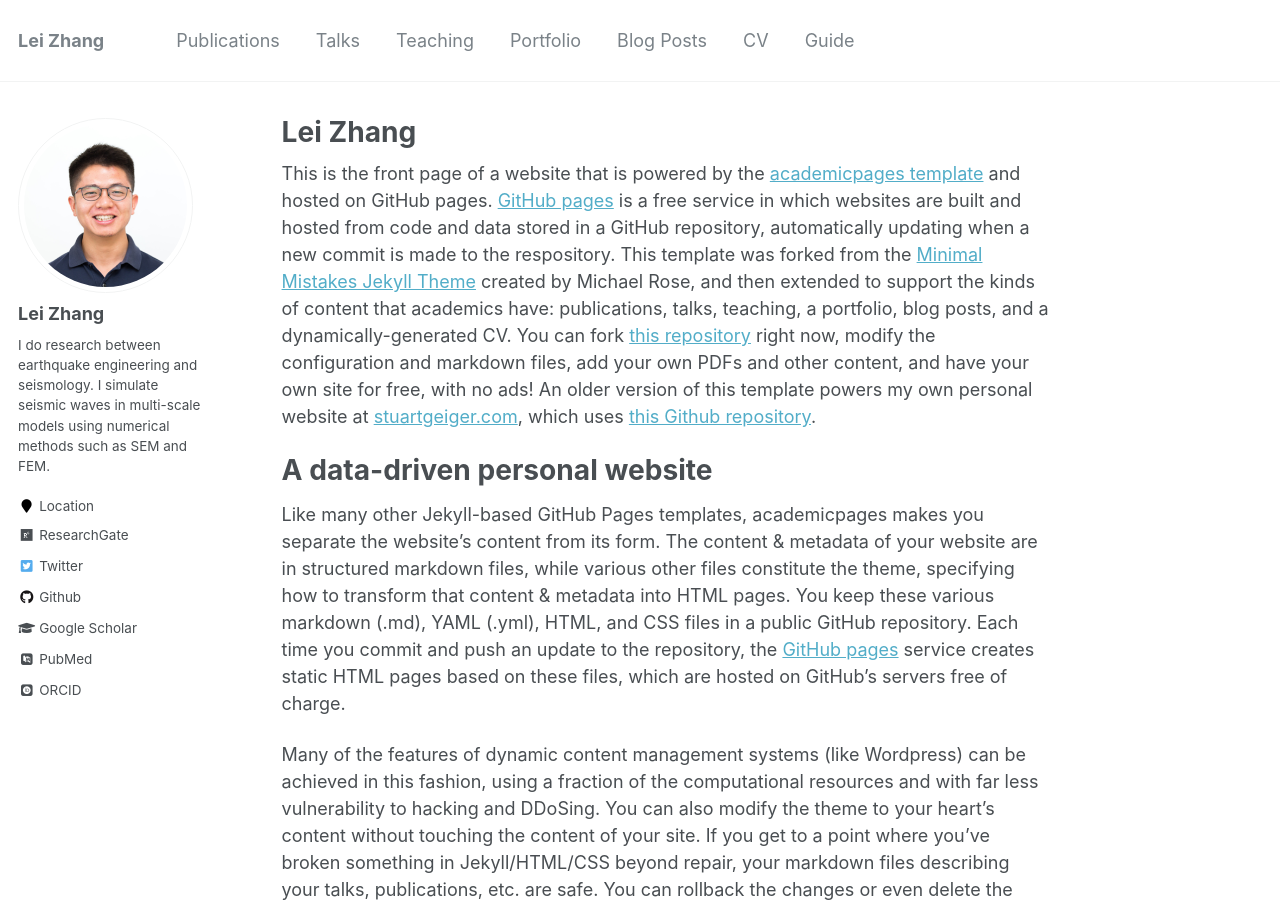
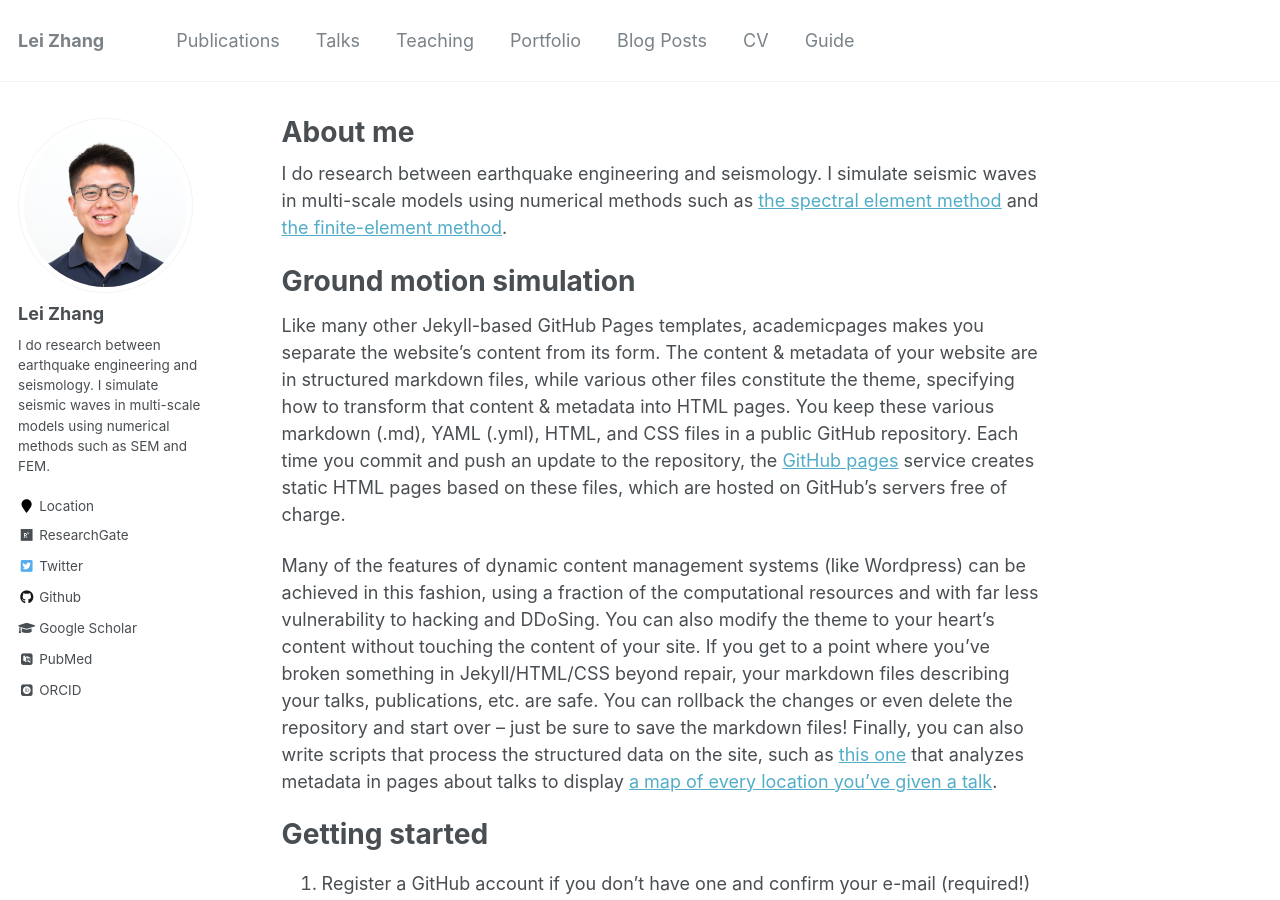
Before and after one commit to zhanglei911/zhanglei911.github.io, a Jekyll site: the page built from _pages/about.md, in a window 1280 px wide and 900 px high. Built offline with Jekyll 4.4.1, drawn with Linux system fonts in a browser that asks for light colours; some web fonts are replaced.

Commit message:
Update about.md

```diff
--- a/_pages/about.md
+++ b/_pages/about.md
@@ -1,6 +1,6 @@
 ---
 permalink: /
-title: "Lei Zhang"
+title: "About me"
 excerpt: "About me"
 author_profile: true
 redirect_from:
@@ -8,9 +8,9 @@ redirect_from:
   - /about.html
 ---
 
-This is the front page of a website that is powered by the [academicpages template](https://github.com/academicpages/academicpages.github.io) and hosted on GitHub pages. [GitHub pages](https://pages.github.com) is a free service in which websites are built and hosted from code and data stored in a GitHub repository, automatically updating when a new commit is made to the respository. This template was forked from the [Minimal Mistakes Jekyll Theme](https://mmistakes.github.io/minimal-mistakes/) created by Michael Rose, and then extended to support the kinds of content that academics have: publications, talks, teaching, a portfolio, blog posts, and a dynamically-generated CV. You can fork [this repository](https://github.com/academicpages/academicpages.github.io) right now, modify the configuration and markdown files, add your own PDFs and other content, and have your own site for free, with no ads! An older version of this template powers my own personal website at [stuartgeiger.com](http://stuartgeiger.com), which uses [this Github repository](https://github.com/staeiou/staeiou.github.io).
+I do research between earthquake engineering and seismology. I simulate seismic waves in multi-scale models using numerical methods such as  [the spectral element method](https://github.com/geodynamics/specfem3d) and [the finite-element method](https://academy.3ds.com/en/software/abaqus-student-edition).
 
-A data-driven personal website
+Ground motion simulation
 ======
 Like many other Jekyll-based GitHub Pages templates, academicpages makes you separate the website's content from its form. The content & metadata of your website are in structured markdown files, while various other files constitute the theme, specifying how to transform that content & metadata into HTML pages. You keep these various markdown (.md), YAML (.yml), HTML, and CSS files in a public GitHub repository. Each time you commit and push an update to the repository, the [GitHub pages](https://pages.github.com/) service creates static HTML pages based on these files, which are hosted on GitHub's servers free of charge.
 
```
